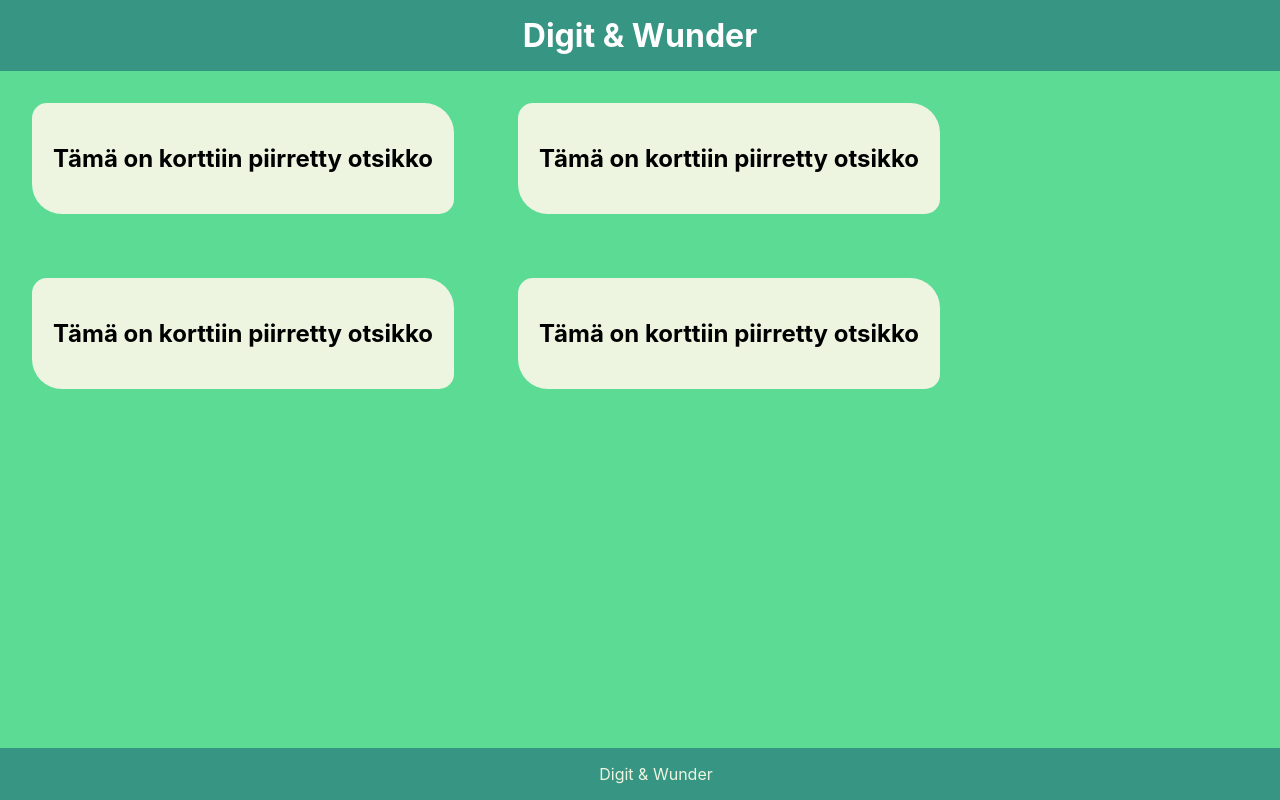
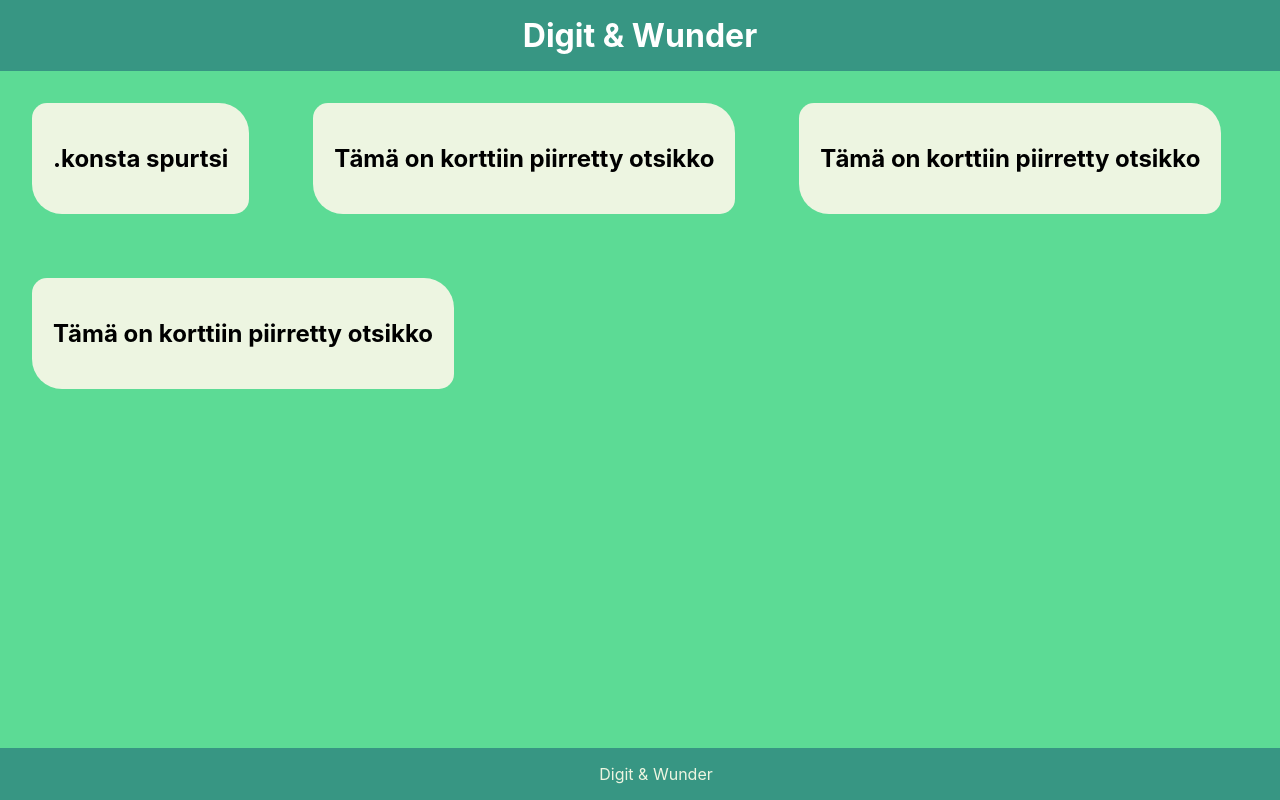
Before and after one commit to wkpelt/kauppisen-maan-siirto-virma, a React (Create React App) app in the folder frontend/: page / in a window 1280 px wide. Shown: the top 800 px of the page. Built offline with nearby package versions, Linux system fonts and the light colour scheme.

Commit message:
changed WORKDIR name and ADD name

```diff
--- a/frontend/src/App.js
+++ b/frontend/src/App.js
@@ -1,7 +1,7 @@
 import React, { Component } from 'react';
 import './App.css';
 import Card from './Components/Card/Card';
-import Container from'./Components/Container/Container' ;
+import Container from './Components/Container/Container';
 import Header from './Components/Header/Header';
 import Footer from './Components/Footer/Footer';
 
@@ -12,7 +12,7 @@ class App extends Component {
         <Header />
         <Container>
           <Card>
-            <h2>Tämä on korttiin piirretty otsikko</h2>
+            <h2>.konsta spurtsi</h2>
           </Card>
           <Card>
             <h2>Tämä on korttiin piirretty otsikko</h2>
```
Also changed, not shown: 2 other files (tests, documents, lock files or other folders).
